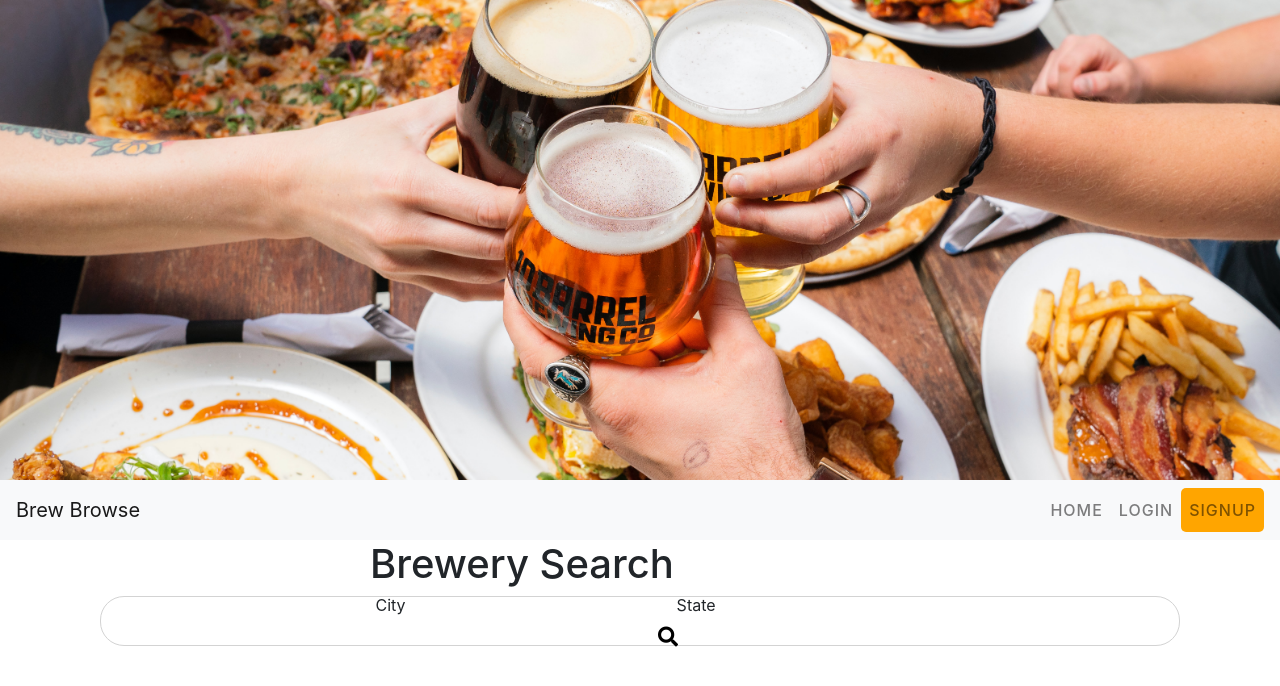
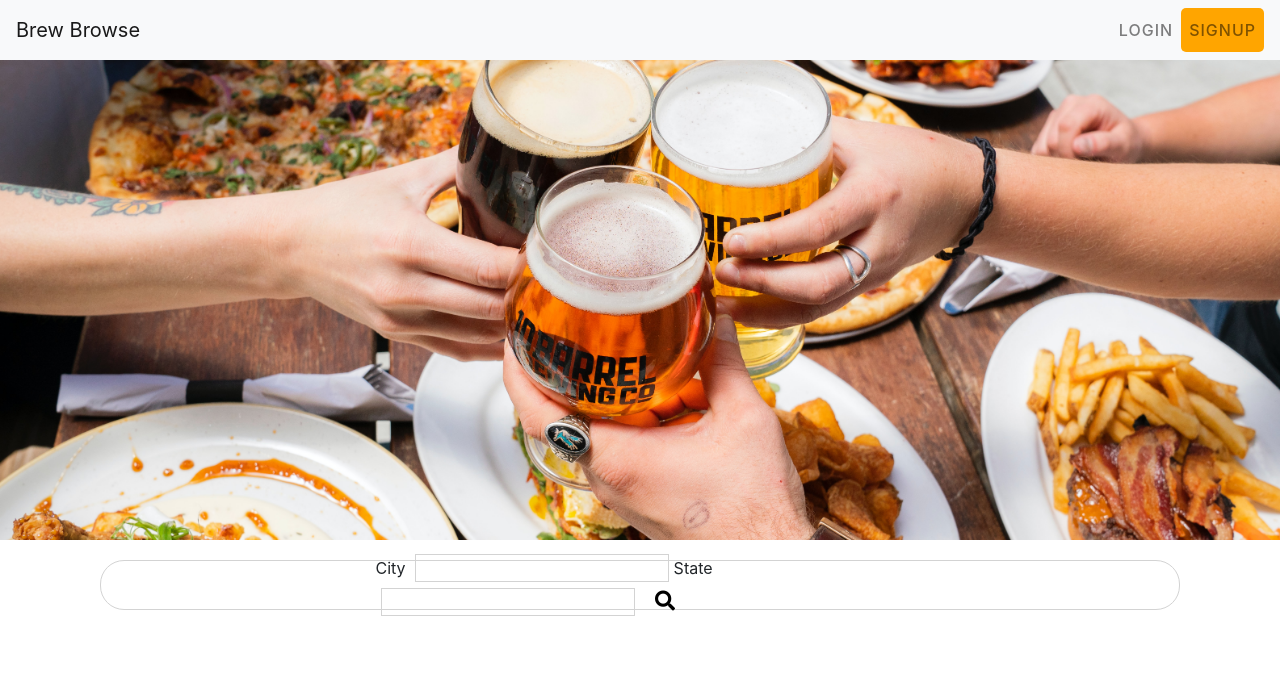
Before and after one commit to Zanuv/brew-browse, a Flask app: page / in a window 1280 px wide. Shown: the top 686 px of the page. Run offline with Flask 2, Linux system fonts and the light colour scheme; data that the repository does not hold is empty; some libraries are stand-ins or nearby versions.

Commit message:
small update trying to style the site

```diff
--- a/static/style.css
+++ b/static/style.css
@@ -4,17 +4,22 @@
   height: 60vh; /* adjust to your desired height */
   object-fit: cover;
   position: relative;
+  z-index: 2;
+  margin-bottom: 80px;
 }
 
 .banner-img {
   width: 100%;
   height: 60vh; /* adjust to your desired height */
   object-fit: cover;
-    position: relative;
+  position: absolute;
+  z-index: 2;
+  margin-bottom: 10px;
 }
 
 header {
   height: 200px; /* set the desired height for the header */
+  position: relative;
 }
 
 main {
@@ -38,7 +43,11 @@
 
 .navbar {
   position: absolute;
+  top: 0;
+  left: 0;
   right: 0;
+  background-color: transparent;
+  z-index: 1; /* make sure the navbar is on top of other elements */
 }
 
 .navbar-nav .nav-item .nav-link {
@@ -82,16 +91,18 @@
   border-radius: 24px;
   display: flex;
   align-items: center;
+  justify-content: space-between; /* center elements horizontally */
   padding: 0 10px;
+  box-sizing: border-box;
 }
 
 .search-bar input {
   flex: 1;
-    border: none;
+  border: 1px solid #d3d3d3;
   font-size: 16px;
   color: #333;
   background-color: transparent;
-    margin-left: 10px;
+  margin-left: 5px;
   outline: none;
 }
 
@@ -102,6 +113,11 @@
   cursor: pointer;
 }
 
+
 .search-bar button i {
   font-size: 20px;
 }
+
+.recent-review {
+  text-align: center;
+}
--- a/templates/base.html
+++ b/templates/base.html
@@ -36,15 +36,6 @@
 	<body>
 		<header class="banner">
 			<div class="header-container">
-				<a href="/">
-					<img
-						class="banner-img"
-						src="{{ url_for('static', filename='banner.jpg') }}"
-						alt="banner"
-					/>
-				</a>
-			</div>
-		</header>
 				<nav class="navbar navbar-expand-lg navbar-light bg-light">
 					<a class="navbar-brand" href="/">Brew Browse</a>
 					<button
@@ -61,11 +52,6 @@
 					</button>
 					<div class="collapse navbar-collapse" id="navbarNav">
 						<ul class="navbar-nav ml-auto">
-					<li class="nav-item">
-						<a class="nav-link" href="{{ url_for('home') }}"
-							>Home</a
-						>
-					</li>
 							{% if g.user %}
 							<li class="nav-item">
 								<a
@@ -75,13 +61,17 @@
 								>
 							</li>
 							<li class="nav-item">
-						<a class="nav-link" href="{{ url_for('logout') }}"
+								<a
+									class="nav-link"
+									href="{{ url_for('logout') }}"
 									>Logout</a
 								>
 							</li>
 							{% else %}
 							<li class="nav-item">
-						<a class="nav-link" href="{{ url_for('login') }}"
+								<a
+									class="nav-link"
+									href="{{ url_for('login') }}"
 									>Login</a
 								>
 							</li>
@@ -96,6 +86,15 @@
 						</ul>
 					</div>
 				</nav>
+				<a href="/">
+					<img
+						class="banner-img"
+						src="{{ url_for('static', filename='banner.jpg') }}"
+						alt="banner"
+					/>
+				</a>
+			</div>
+		</header>
 
 		<div class="container">
 			{% for category, message in
--- a/templates/home.html
+++ b/templates/home.html
@@ -1,6 +1,5 @@
 {% extends "base.html" %} {% block content %}
 <div class="container">
-	<h1>Brewery Search</h1>
 	<div class="search-bar">
 		<form method="POST">
 			{{ form.csrf_token }} {{ form.city.label }} {{ form.city }} {{
@@ -36,7 +35,10 @@
 		{% endfor %}
 	</div>
 	{% endif %} {% if recent_reviews %}
-	<h2>Recent Reviews</h2>
+	<div class="recent-review">
+		<h2>Recent Reviews</h2>
+	</div>
+
 	<div class="row">
 		{% for review in recent_reviews %}
 		<div class="col-md-4">
```
Lines whose indentation alone changed are shown as unchanged.
